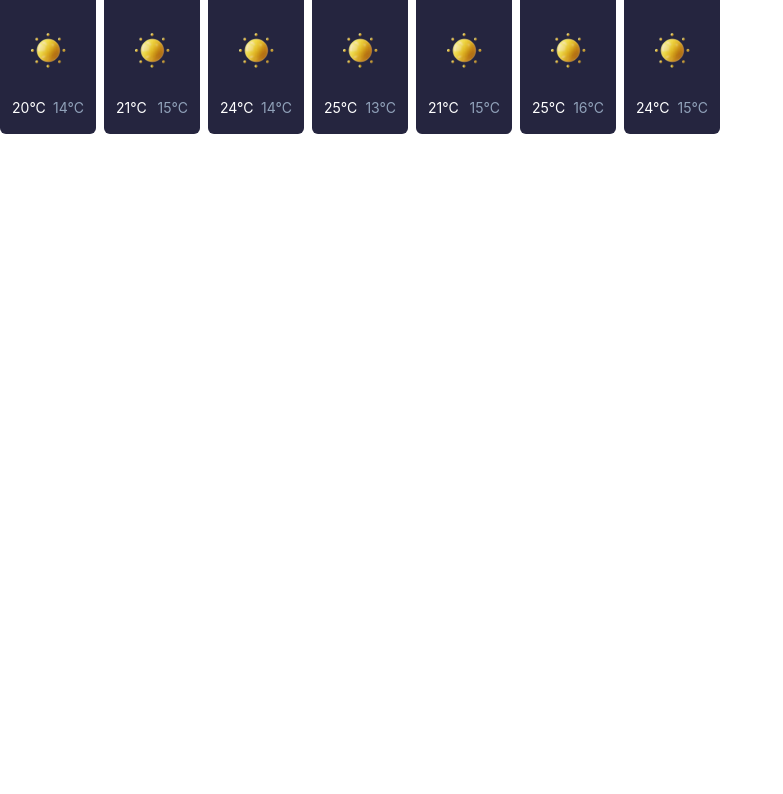
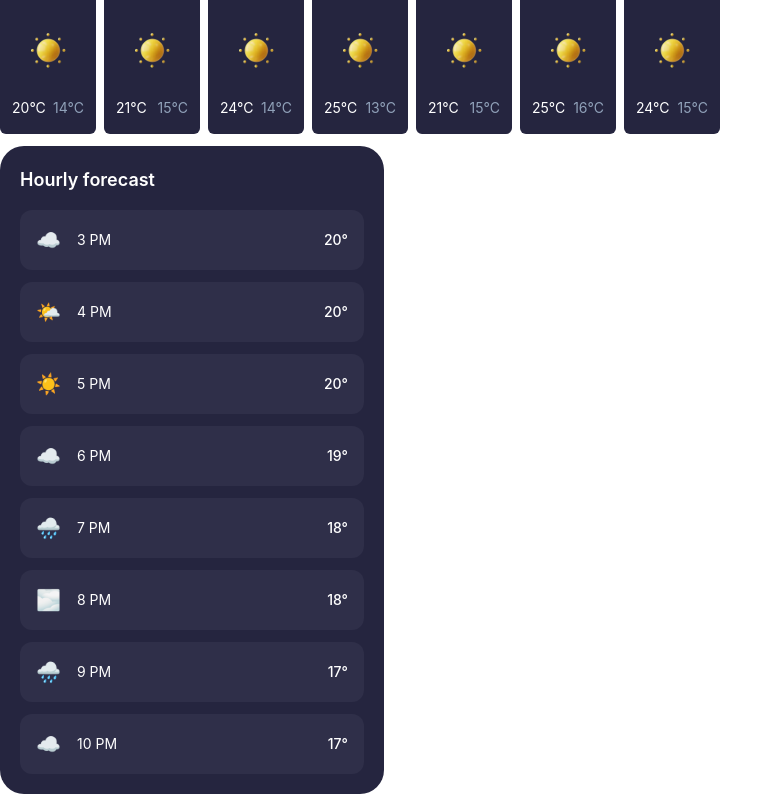
Before and after one commit to 1Helder/weather-app, a React (Vite) app: page / in a window 1280 px wide. Shown: the part 474-1268 px from the top of the page, without its empty margins (0-783 px from the left). Before the commit the page ends 800 px from the top, so only its background shows below. Built offline with nearby package versions, Linux system fonts and the light colour scheme.

Commit message:
Componente HourlyForecast com dados fictícios

```diff
--- a/src/App.jsx
+++ b/src/App.jsx
@@ -1,4 +1,5 @@
 import DailyForecast from "./components/DailyForecast";
+import HourlyForecast from "./components/HourlyForecast";
 import SearchBar from "./components/SearchBar";
 import WeatherCard from "./components/WeatherCard";
 
@@ -36,6 +37,7 @@ function App() {
         precipitation="0 in"
       />
       <DailyForecast days ={days}/>
+      <HourlyForecast />
     </div>
   );
 }
--- /dev/null
+++ b/src/components/HourlyForecast.jsx
@@ -0,0 +1,66 @@
+import React from 'react'
+
+const HourlyForecast = () => {
+
+  const hourly = [
+    { id: 1, hour: "3 PM", weather: "☁️", temp: "20°" },
+    { id: 2, hour: "4 PM", weather: "🌤️", temp: "20°" },
+    { id: 3, hour: "5 PM", weather: "☀️", temp: "20°" },
+    { id: 4, hour: "6 PM", weather: "☁️", temp: "19°" },
+    { id: 5, hour: "7 PM", weather: "🌧️", temp: "18°" },
+    { id: 6, hour: "8 PM", weather: "🌫️", temp: "18°" },
+    { id: 7, hour: "9 PM", weather: "🌧️", temp: "17°" },
+    { id: 8, hour: "10 PM", weather: "☁️", temp: "17°" }
+  ]
+
+  return (
+    <section className='
+      bg-[#25253f]
+      rounded-3xl
+      p-5
+      w-full
+      max-w-sm
+      text-white
+      mt-3
+    '>
+
+      <h2 className='text-lg font-semibold mb-4'>
+        Hourly forecast
+      </h2>
+
+      <div className='space-y-3'>
+        {hourly.map((hour) => (
+          <div
+            key={hour.id}
+            className='
+              bg-[#2f2f49]
+              rounded-xl
+              px-4
+              py-4
+              flex
+              items-center
+              justify-between
+            '
+          >
+            <div className='flex items-center gap-4'>
+              <span className='text-xl'>
+                {hour.weather}
+              </span>
+
+              <p className='text-sm'>
+                {hour.hour}
+              </p>
+            </div>
+
+            <p className='text-sm font-medium'>
+              {hour.temp}
+            </p>
+          </div>
+        ))}
+      </div>
+
+    </section>
+  )
+}
+
+export default HourlyForecast
```
